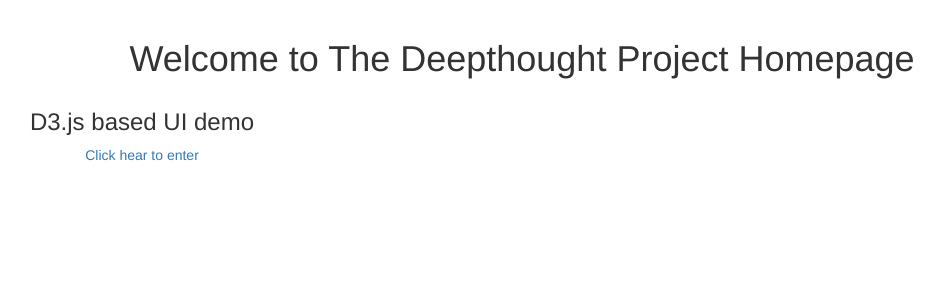
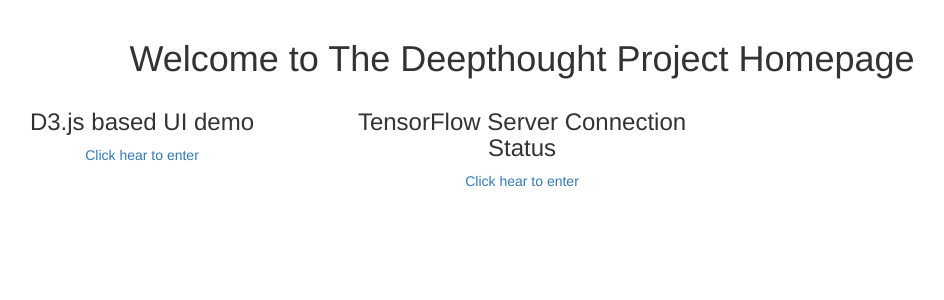
Before and after one commit to DeepThoughtTeam/core-code-base, a Django app: page / in a window 1280 px wide. Shown: the part 51-351 px from the top of the page, without its empty margins (118-1062 px from the left). Run offline with Django 3.2, Linux system fonts and the light colour scheme; some libraries are stand-ins or nearby versions.

Commit message:
Establish communication between webserver and tensorflow application server

```diff
--- a/webserver/dashboard/templates/dashboard/welcome.html
+++ b/webserver/dashboard/templates/dashboard/welcome.html
@@ -78,6 +78,12 @@
                   <a href="uidemo/">Click hear to enter</a>
                 </div>
 
+		<div class="col-sm-4">
+                  <h3>TensorFlow Server Connection Status</h3>
+                  <a href="dashboard/app-server/">Click hear to enter</a>
+                </div>
+
+
                 <!-- <p class="lead">Complete with pre-defined file paths that you won't have to change!</p> -->
 
                 <!-- <ul class="list-unstyled">
--- a/webserver/dashboard/urls.py
+++ b/webserver/dashboard/urls.py
@@ -19,4 +19,5 @@ from django.conf.urls import url
 urlpatterns = [
     # url(r'^uidemo/', include('user_interface_demo.urls')),
     url(r'^$', 'dashboard.views.index', name='index'),
+    url(r'^app-server/', 'dashboard.views.app_server', name='app_server'),
 ]
--- a/webserver/dashboard/views.py
+++ b/webserver/dashboard/views.py
@@ -1,7 +1,16 @@
 from django.shortcuts import render
+from django.http import HttpResponse
+import requests
 
 # Create your views here.
 
 def index(request):
     context = {}
     return render(request, 'dashboard/welcome.html', context)
+
+
+def app_server(request):
+    r_app = requests.get("http://legend02.pc.cc.cmu.edu:8000")
+    r = HttpResponse(r_app.text)
+
+    return r
--- a/webserver/deepthought_webserver/urls.py
+++ b/webserver/deepthought_webserver/urls.py
@@ -19,5 +19,6 @@ from django.contrib import admin
 urlpatterns = [
     url(r'^uidemo/', include('user_interface_demo.urls')),
     url(r'^admin/', include(admin.site.urls)),
+    url(r'^dashboard/', include('dashboard.urls')),
     url(r'^$', include('dashboard.urls')),
 ]
```
Also changed, not shown: 3 other files.
